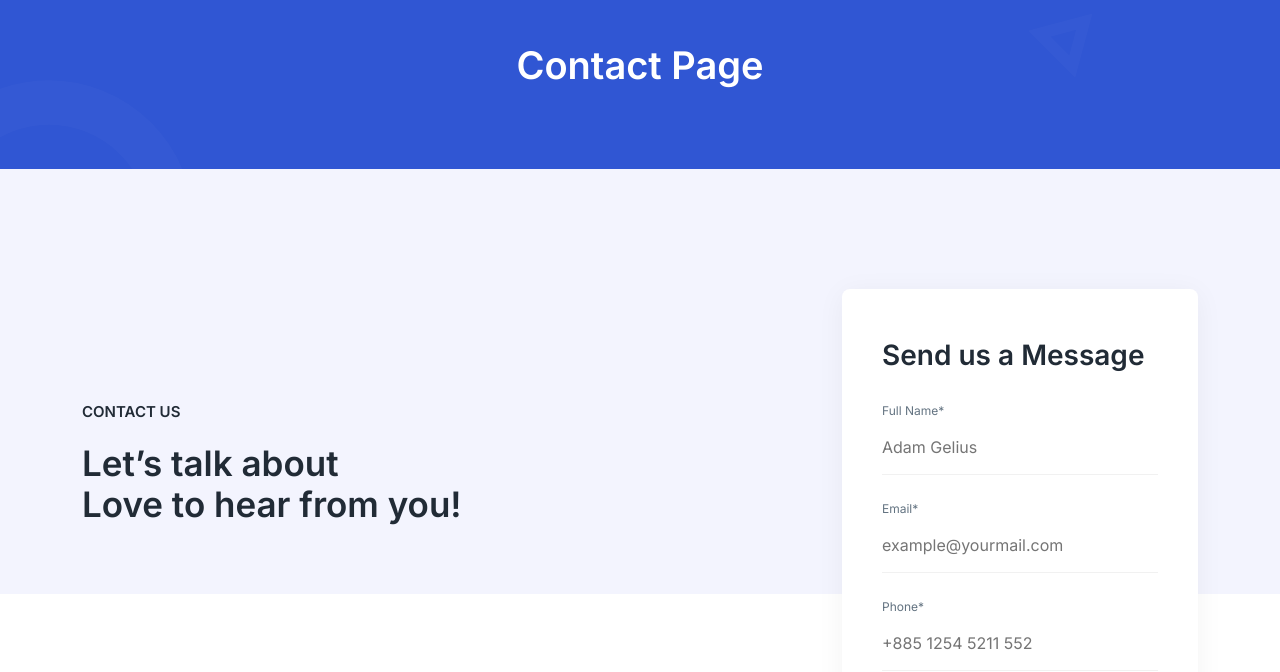
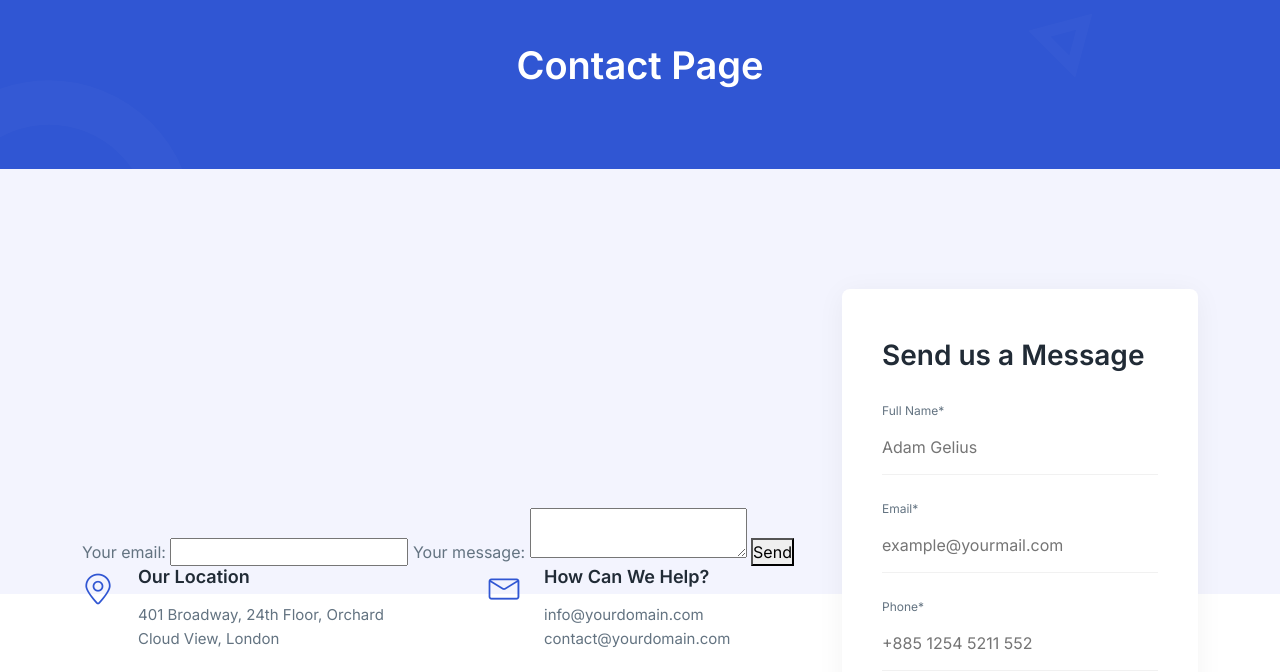
Before and after one commit to pro-utkarshM/NexusCampus-Website, a plain HTML site: page contact.html in a window 1280 px wide. Shown: the part 87-759 px from the top of the page. Drawn offline with Linux system fonts and the light colour scheme.

Commit message:
to Check!

```diff
--- a/contact.html
+++ b/contact.html
@@ -139,13 +139,21 @@
         <div class="row align-items-center">
           <div class="col-xl-8 col-lg-7">
             <div class="ud-contact-content-wrapper">
-              <div class="ud-contact-title">
-                <span>CONTACT US</span>
-                <h2>
-                  Let’s talk about <br />
-                  Love to hear from you!
-                </h2>
-              </div>
+              <form
+              action="https://formspree.io/f/mgejvpwr"
+              method="POST"
+            >
+              <label>
+                Your email:
+                <input type="email" name="email">
+              </label>
+              <label>
+                Your message:
+                <textarea name="message"></textarea>
+              </label>
+              <!-- your other form fields go here -->
+              <button type="submit">Send</button>
+            </form>
               <div class="ud-contact-info-wrapper">
                 <div class="ud-single-info">
                   <div class="ud-info-icon">
```
